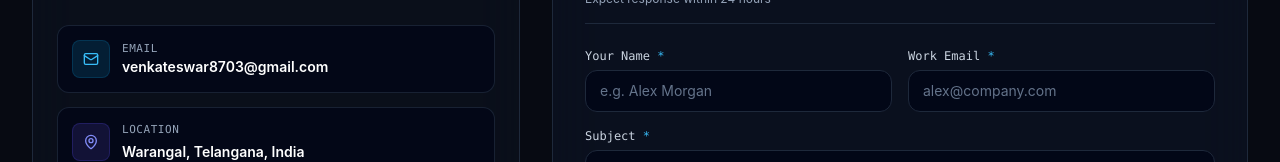
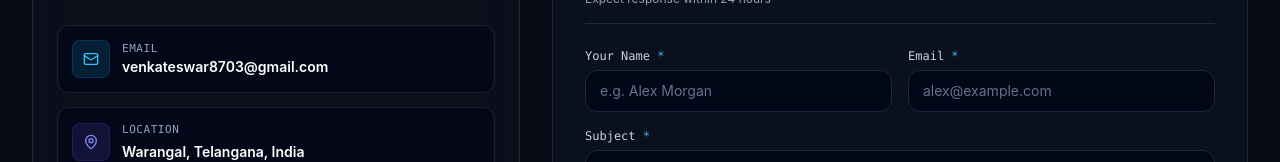
Before and after one commit to Venkateswar8703/Portfolio-Venkateswar, a Next.js app: page / in a window 1280 px wide. Shown: the part 11439-11601 px from the top of the page. Built offline with nearby package versions, Linux system fonts and the light colour scheme; no server answers.

Commit message:
refactor: update contact form label from Work Email to Email

```diff
--- a/components/ContactForm.tsx
+++ b/components/ContactForm.tsx
@@ -92,7 +92,7 @@
 
           <div>
             <label htmlFor="email" className="block text-xs font-mono text-slate-300 mb-1.5">
-              Work Email <span className="text-sky-400">*</span>
+              Email <span className="text-sky-400">*</span>
             </label>
             <input
               id="email"
@@ -100,7 +100,7 @@
               required
               value={formData.email}
               onChange={(e) => setFormData({ ...formData, email: e.target.value })}
-              placeholder="alex@company.com"
+              placeholder="alex@example.com"
               className="w-full px-3.5 py-2.5 rounded-xl bg-slate-950/80 border border-slate-800 text-sm text-white placeholder-slate-500 focus:border-sky-500 focus:ring-1 focus:ring-sky-500 transition-colors"
             />
           </div>
```
